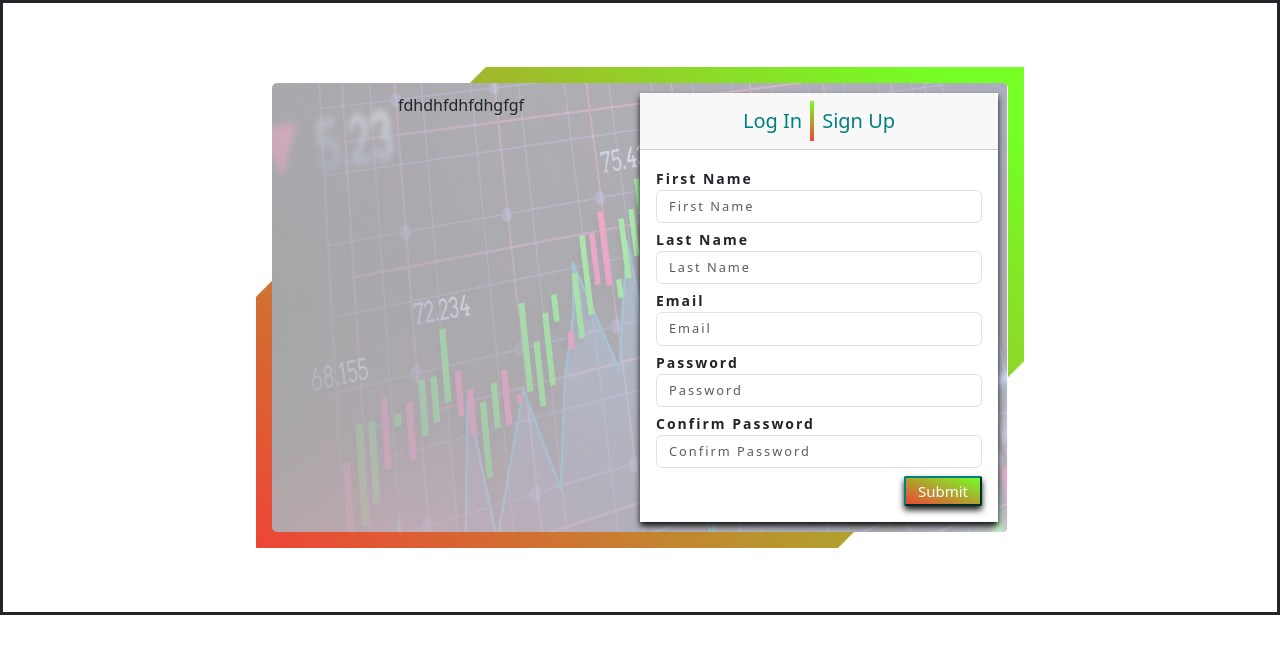
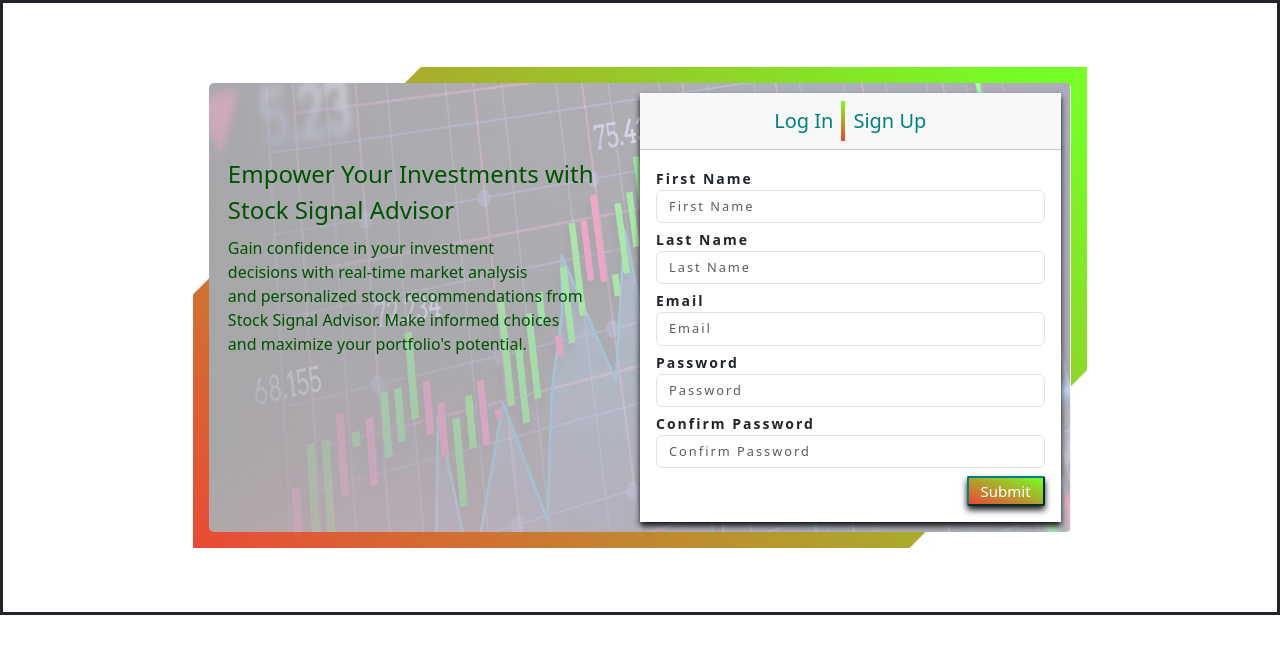
Before and after one commit to desh1997/stafrontend, a React (Create React App) app in the folder stafrontend/: page /register in a window 1280 px wide. Shown: the top 654 px of the page. Built offline with nearby package versions, Linux system fonts and the light colour scheme.

Commit message:
created signup page

```diff
--- a/stafrontend/src/Components/Assets/auth.css
+++ b/stafrontend/src/Components/Assets/auth.css
@@ -121,3 +121,22 @@
     padding-top: 2px;
     padding-bottom: 2px;
 }
+
+.auth_form_left {
+    text-align: left;
+}
+
+.auth_form_left_cont {
+    padding: 15% 2% 2% 2%;
+    height: 100%;
+}
+
+.auth_text_head {
+    color: rgb(1, 82, 1);
+    font-size: x-large;
+}
+
+.auth_text {
+    /* color: green; */
+    color: rgb(1, 82, 1);
+}
--- a/stafrontend/src/Components/Auth/Register.jsx
+++ b/stafrontend/src/Components/Auth/Register.jsx
@@ -14,8 +14,19 @@
                             <img className='logo' src={logo} alt="Your Logo"/>
                         </div> */}
                         <div className='d-flex'>
-                            <div className='col-6'>
-                                fdhdhfdhfdhgfgf
+                            <div className='col-6 auth_form_left'>
+                                <div className='auth_form_left_cont'>
+                                    <span className='auth_text_head'>Empower Your Investments with Stock Signal Advisor</span><br/>
+                                    <div className='mt-2'>
+                                    <span className='auth_text'>
+                                        Gain confidence in your investment <br/>
+                                        decisions with real-time market analysis <br/>
+                                        and personalized stock recommendations from <br/>
+                                        Stock Signal Advisor. Make informed choices <br/>
+                                        and maximize your portfolio's potential.
+                                    </span>
+                                    </div>
+                                </div>
                             </div>
                             <div className='col-6'>
                                 <div className='card rounded-0'>
```
